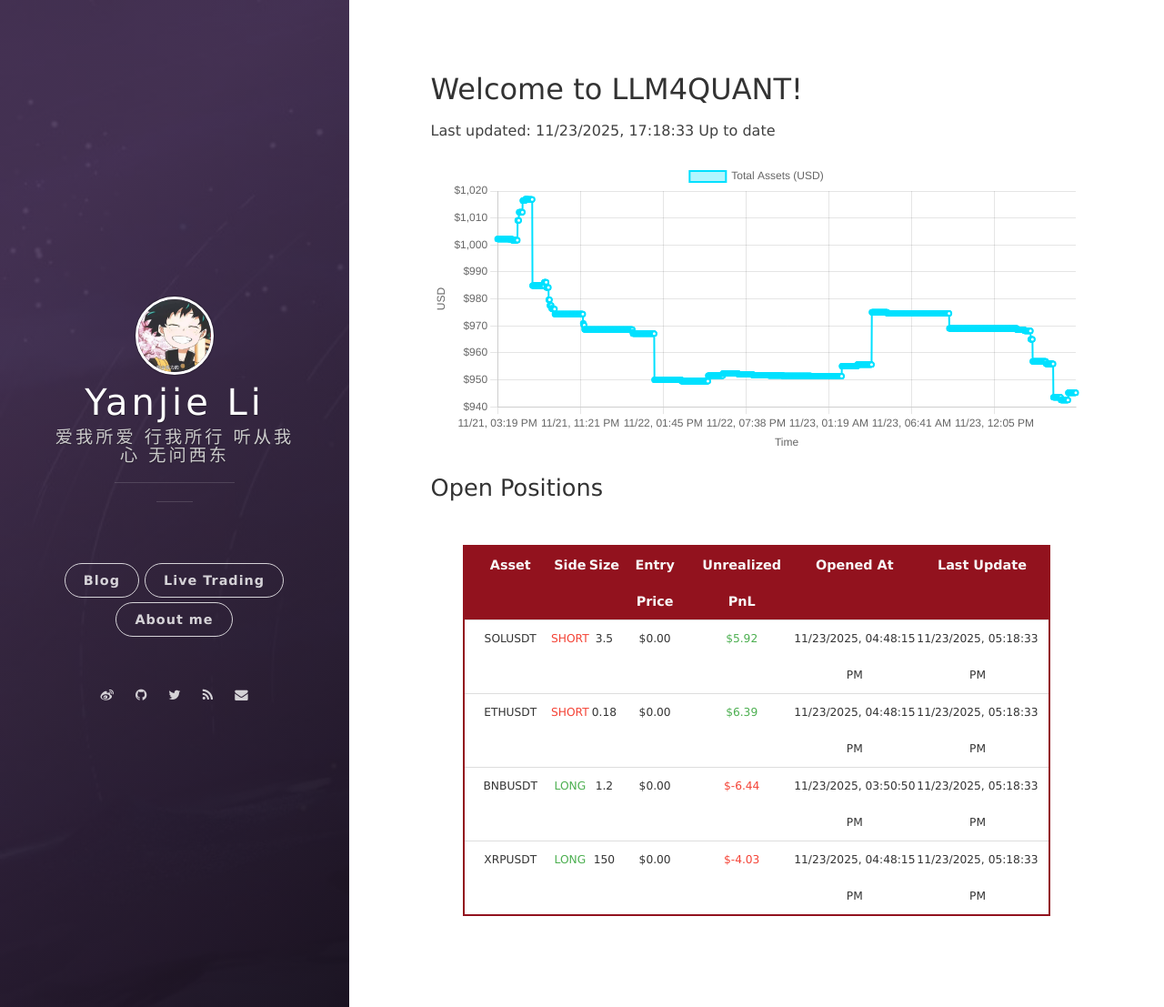
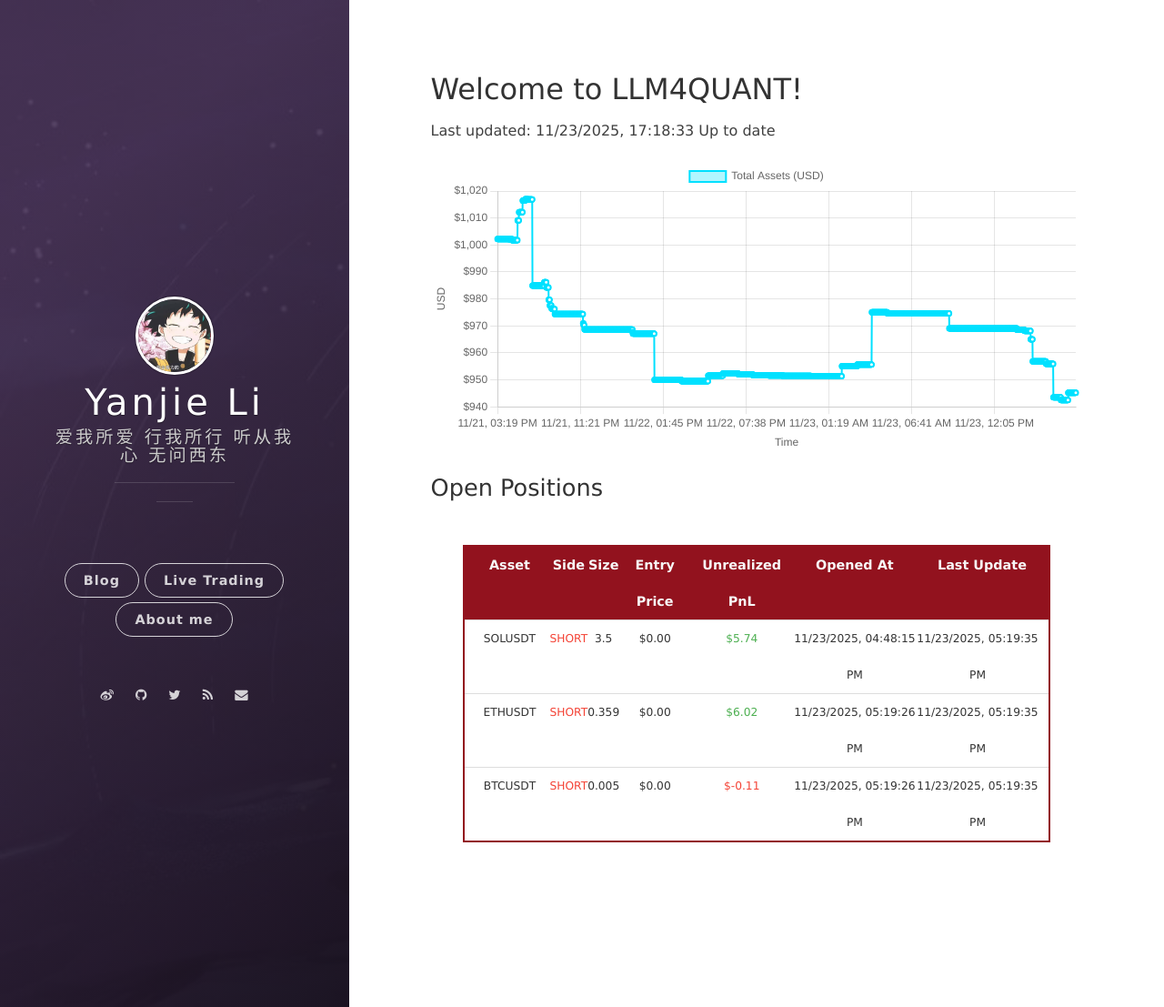
Before and after one commit to leeyegy/leeyegy.github.io, a Jekyll site: the page built from live-trading.html, in a window 1280 px wide and 1107 px high. Shown: the whole window at 91% size. Built offline with Jekyll 4.4.1, drawn with Linux system fonts in a browser that asks for light colours; nearby versions of some CDN libraries.

Commit message:
AccountMonitor: refresh positions 2025-11-24T01:19:35+08:00

```diff
--- a/assets/data/binance/positions.json
+++ b/assets/data/binance/positions.json
@@ -4,35 +4,26 @@
     "side": "SHORT",
     "size": 3.5,
     "entryPrice": 0.0,
-    "unrealizedPnl": 5.915,
+    "unrealizedPnl": 5.74322038,
     "openedAt": "2025-11-24T00:48:15+08:00",
-    "reportedAt": "2025-11-24T01:18:33+08:00"
+    "reportedAt": "2025-11-24T01:19:35+08:00"
   },
   {
     "symbol": "ETHUSDT",
     "side": "SHORT",
-    "size": 0.18,
+    "size": 0.359,
     "entryPrice": 0.0,
-    "unrealizedPnl": 6.3882,
-    "openedAt": "2025-11-24T00:48:15+08:00",
-    "reportedAt": "2025-11-24T01:18:33+08:00"
+    "unrealizedPnl": 6.01647999,
+    "openedAt": "2025-11-24T01:19:26+08:00",
+    "reportedAt": "2025-11-24T01:19:35+08:00"
   },
   {
-    "symbol": "BNBUSDT",
-    "side": "LONG",
-    "size": 1.2,
+    "symbol": "BTCUSDT",
+    "side": "SHORT",
+    "size": 0.005,
     "entryPrice": 0.0,
-    "unrealizedPnl": -6.44498074,
-    "openedAt": "2025-11-23T23:50:50+08:00",
-    "reportedAt": "2025-11-24T01:18:33+08:00"
-  },
-  {
-    "symbol": "XRPUSDT",
-    "side": "LONG",
-    "size": 150.0,
-    "entryPrice": 0.0,
-    "unrealizedPnl": -4.02546,
-    "openedAt": "2025-11-24T00:48:15+08:00",
-    "reportedAt": "2025-11-24T01:18:33+08:00"
+    "unrealizedPnl": -0.1055,
+    "openedAt": "2025-11-24T01:19:26+08:00",
+    "reportedAt": "2025-11-24T01:19:35+08:00"
   }
 ]
```
